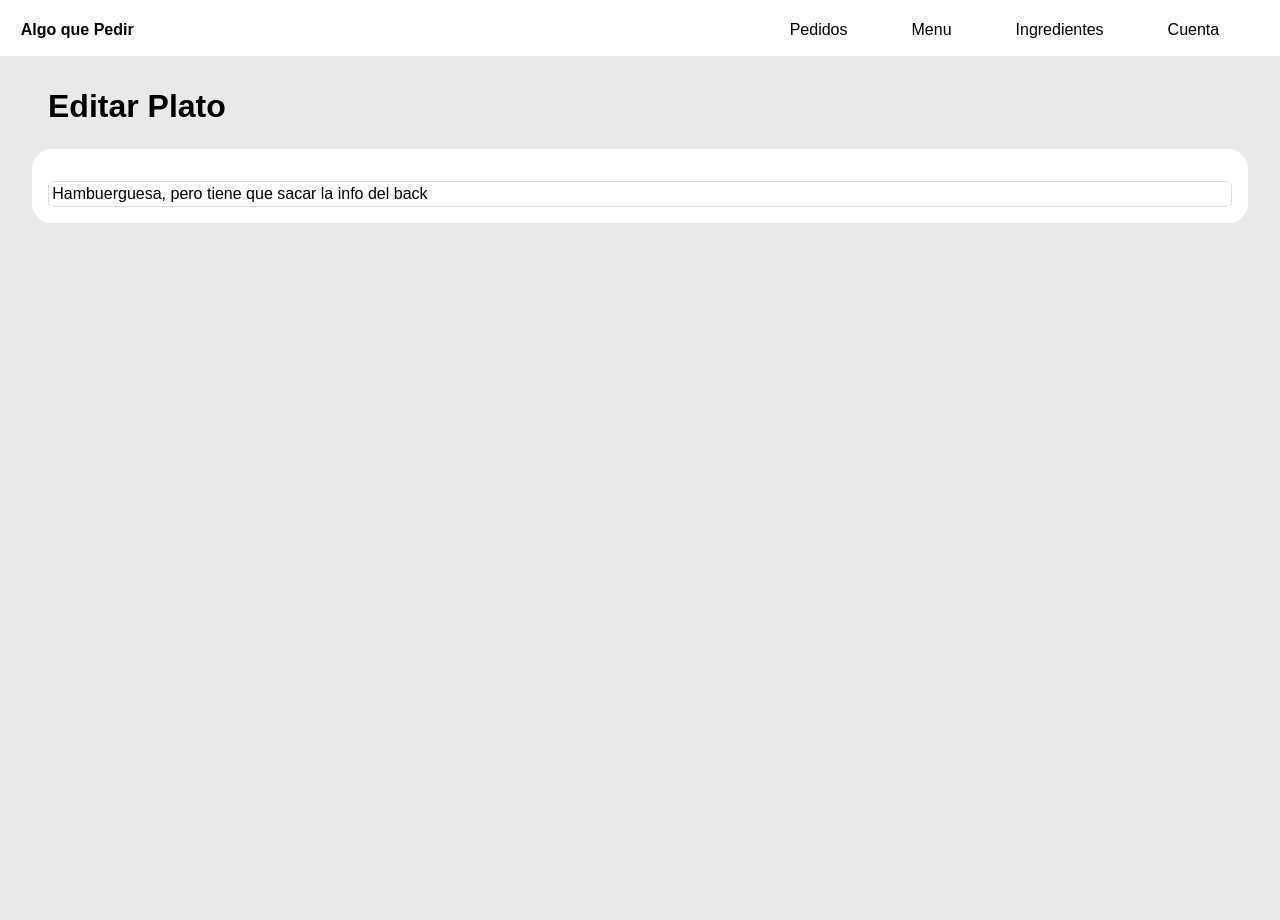
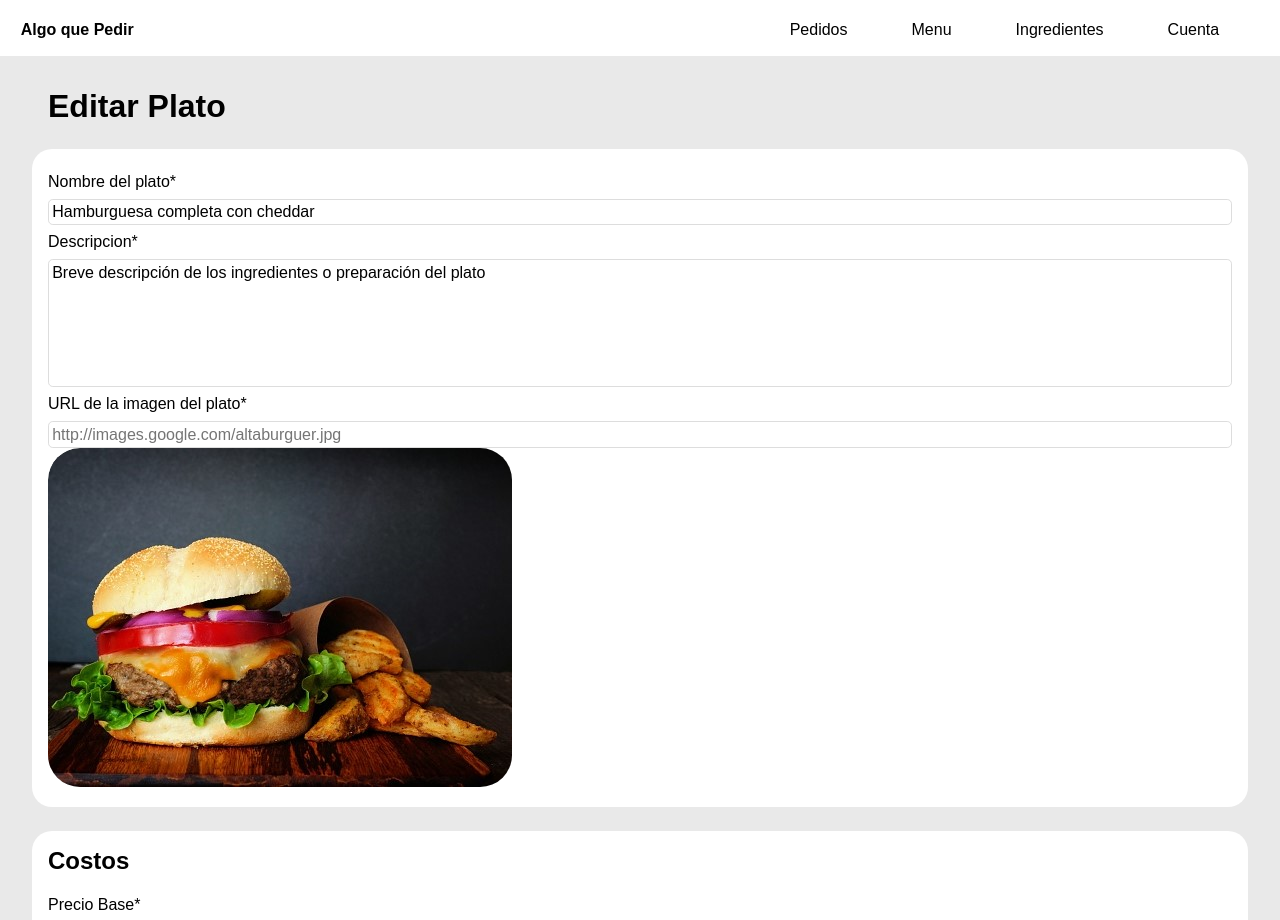
Before and after one commit to joanavarro23/svelte-algo-que-pedir, a SvelteKit app: page /editar-plato in a window 1280 px wide. Shown: the top 920 px of the page. Before the commit the page ends 800 px from the top, so only its background shows below. Built offline with nearby package versions, Linux system fonts and the light colour scheme.

Commit message:
se agrega componentes de boton e input a editar-plato

```diff
--- a/src/routes/(app)/editar-plato/+page.svelte
+++ b/src/routes/(app)/editar-plato/+page.svelte
@@ -1,7 +1,12 @@
 <script>
   import "./editar-plato.css"
-  // import Boton from "$lib/components/generales/boton/boton.svelte"
+  import Boton from "$lib/components/generales/boton/boton.svelte"
   import Input from "$lib/components/generales/input/input.svelte"
+  import hamburguesa from "$lib/assets/hamburguesa-preview.jpg"
+
+  let nombre = $state('Hamburguesa completa con cheddar')
+  let descripcion = $state('Breve descripción de los ingredientes o preparación del plato')
+  let imagen = ('')
 </script>
 
 <main class="main-vista">
@@ -11,43 +16,50 @@
   <section class="contenedor-general editar-plato">
     <form>
       <Input
-      for_label="nombre"
-      descripcion="Nombre del plato"
+      nombre="Nombre del plato*"
       type="text"
       id="nombre"
-      value="Hambuerguesa, pero tiene que sacar la info del back"
-      cantMax=30
+      value={nombre}
+      maxlength={30}
+      required={true}
       />
+
+      <Input
+      textarea={true}
+      nombre="Descripcion*"
+      id="descripcion"
+      value={descripcion}
+      required={true}
+      />
+
+      <Input
+      nombre="URL de la imagen del plato*"
+      type="url"
+      id="imagen"
+      value={imagen}
+      placeholder="http://images.google.com/altaburguer.jpg"
+      required={true}
+      />
+
+      <!-- Imagen de referencia -->
+      <div class="editar-plato__imagen">
+          <img class="foto" src={hamburguesa} alt="Vista previa del plato">
+      </div>
     </form>
   </section>
-<!--
-
-
-  <div class="label-input">
-      <label for="descripcion">Descrpción*</label>
-      <textarea class="textarea-descripcion" id="descripcion">Breve descripción de los ingredientes o preparación del plato</textarea>
-  </div>
-
-          <div class="label-input">
-              <label for="imagen">URL de la imagen del plato*</label>
-              <input type="url" id="imagen" placeholder="http://images.google.com/altaburguer.jpg" required>
-          </div>
-
-          Imagen de referencia
-      <div class="editar-plato__imagen">
-          <img class="foto" src="assets\hamburguesa-preview.jpg" alt="Vista previa del plato">
-      </div>
--->
 
   <!-- Costos del plato -->
-  <!-- <section class="contenedor-general contenedor-general_especifico">
+  <section class="contenedor-general contenedor-general_especifico">
     <h2>Costos</h2>
-      <form action="#">
-          <div class="label-input">
-              <label for="precio">Precio Base*</label>
-              <input type="number" id="precio" placeholder="Ej: 500" min="0" required>
-          </div>
-
+    <form>
+        <Input
+        nombre="Precio Base*"
+        type="number"
+        id="precio"
+        placeholder="Ej: 500"
+        required={true}
+        />
+        <!-- BOTON SWITCH CONFIGURAR
         <div>
             <label class="switch switch-separacion" for="platoDeAutor">
                 <span class="contenedor-texto">
@@ -68,15 +80,18 @@
                 <span class="slider"></span>
             </label>
         </div>
+        -->
     </form>
-  </section> -->
+</section>
 
 <!-- Detalle de los ingredientes -->
-  <!-- <section class="contenedor-general contenedor-general_especifico">
+<section class="contenedor-general contenedor-general_especifico">
     <h2>Ingredientes</h2>
     <div class="contenedor_titulo-span">
         <h3 class="subtitulo">Costo de producción</h3><span>$ 100</span>
     </div>
+</section>
+  <!-- TABLA CONFIGURAR COMO COMPONENTE
       <article class="contenedor-tabla">
           <table>
               <thead>
@@ -131,11 +146,11 @@
               </tbody>
           </table>
       </article>
-  </section> -->
+ -->
 
   <!-- Botones finales -->
-  <!-- <div class="botones-juntos">
-      <button class="boton boton-primario">Guardar cambios</button>
-      <button class="boton boton-secundario">Descartar cambios</button>
-  </div> -->
+  <div class="botones-juntos">
+    <Boton nombre="Guardar cambios"/>
+    <Boton tipo='secundario' nombre="Descartar cambios"/>
+  </div>
 </main>
--- a/src/routes/(app)/editar-plato/editar-plato.css
+++ b/src/routes/(app)/editar-plato/editar-plato.css
@@ -26,12 +26,6 @@ main {
   grid-template-columns: repeat(auto-fit, minmax(200px, 1fr));
   gap: 3rem;
   padding: 1rem;
-}
-
-.textarea-descripcion {
-  width: 100%;
-  height: 8rem;
-  resize: none;
 }
 
 .editar-plato__imagen {
```
Lines whose indentation alone changed are shown as unchanged.
